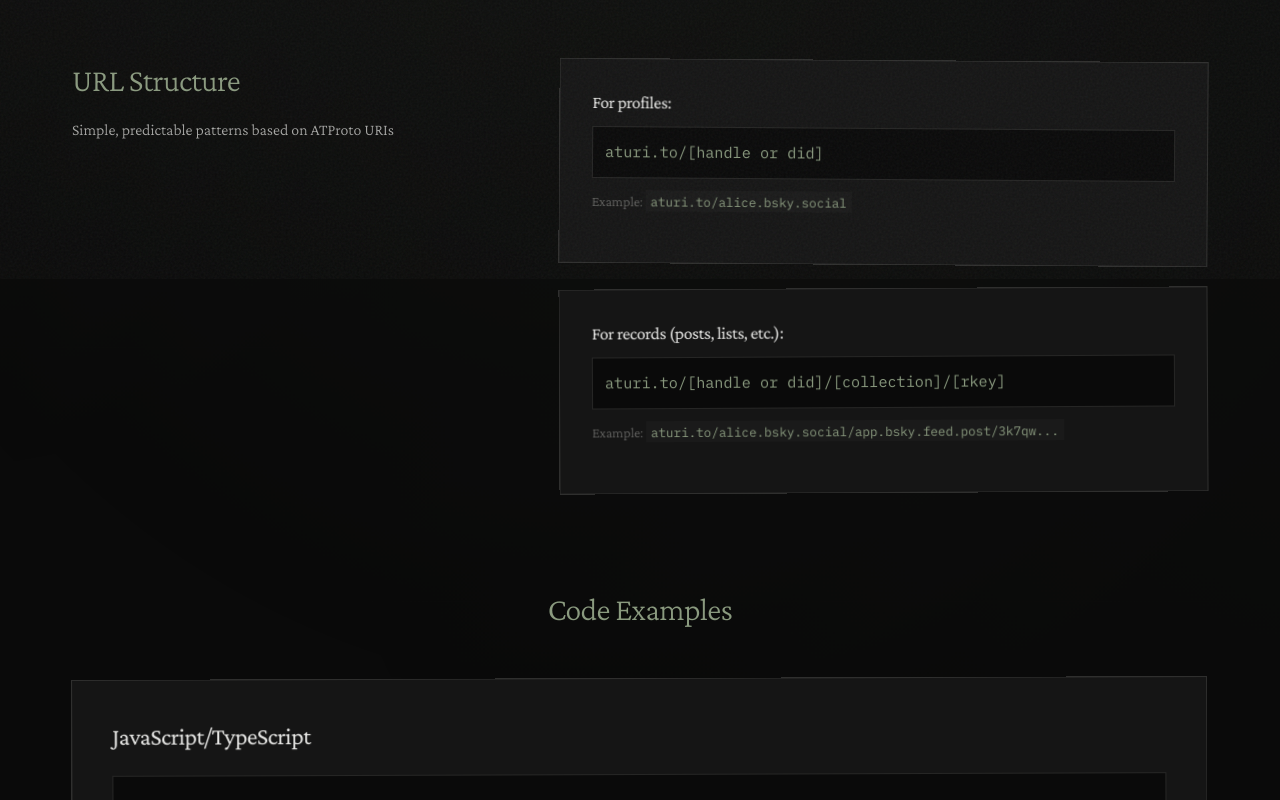
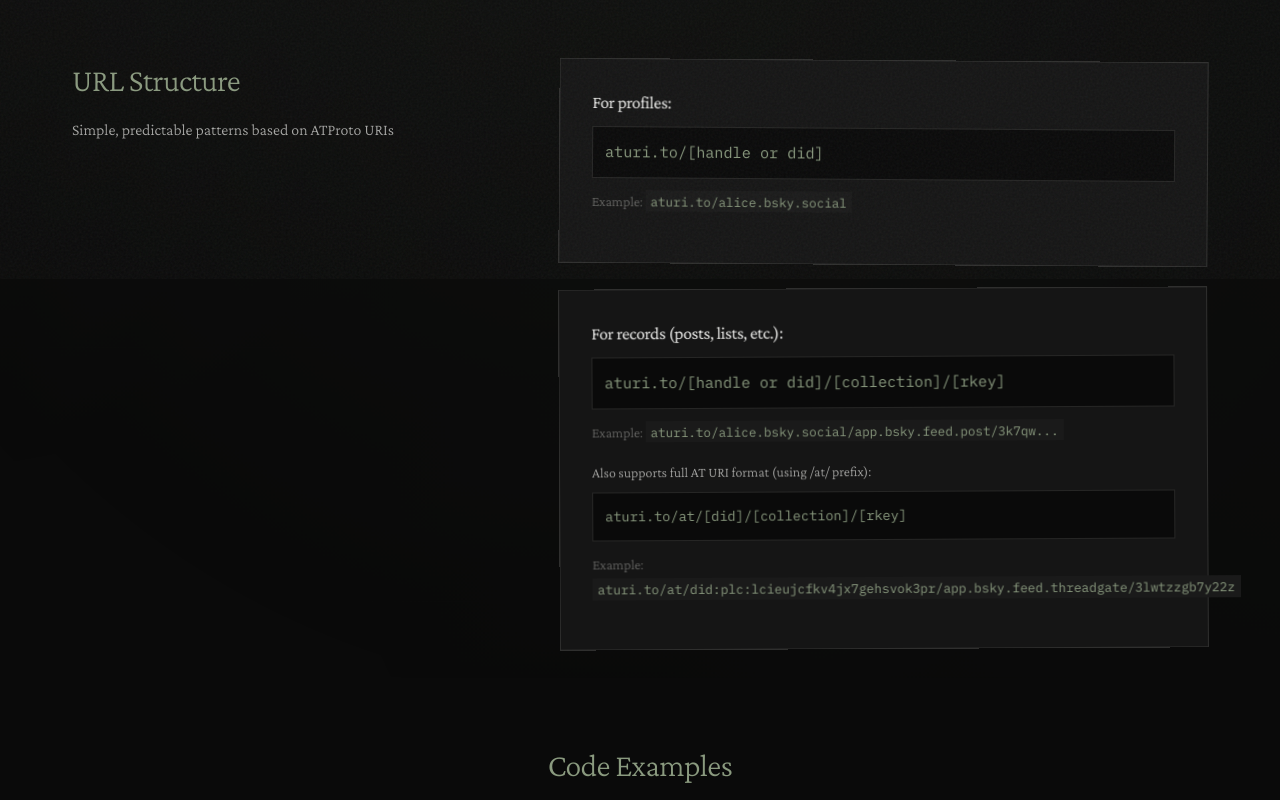
Before and after one commit to atpota-to/aturi, a Next.js app: page /integrate in a window 1280 px wide. Shown: the part 521-1321 px from the top of the page. Built offline with nearby package versions, Linux system fonts and the light colour scheme.

Commit message:
Enhance AT URI support in integrate page and link generator. Add full AT URI format with /at/ prefix in documentation and examples. Update link generation functions to optionally use /at/ prefix for improved clarity and consistency in URL formatting.

```diff
--- a/src/app/integrate/page.tsx
+++ b/src/app/integrate/page.tsx
@@ -32,6 +32,14 @@
 \`\`\`
 Example: \`aturi.to/alice.bsky.social/app.bsky.feed.post/3k7qw...\`
 
+### Full AT URI format (also supported):
+\`\`\`
+aturi.to/at/[did]/[collection]/[rkey]
+\`\`\`
+Example: \`aturi.to/at/did:plc:lcieujcfkv4jx7gehsvok3pr/app.bsky.feed.threadgate/3lwtzzgb7y22z\`
+
+Note: Use \`/at/\` prefix (not \`/at://\`) to preserve the DID format in the URL path.
+
 ## Code Examples
 
 ### JavaScript/TypeScript
@@ -52,6 +60,11 @@
 // Usage with custom domain
 const customLink = toAturiLink(atUri, 'myshare.app');
 // https://myshare.app/alice.bsky.social/app.bsky.feed.post/3k7qw...
+
+// Or use /at/ prefix for explicit AT URI format
+const didUri = "at://did:plc:xxx/app.bsky.feed.post/3k7qw...";
+const atLink = \`https://aturi.to/at/\${didUri.replace('at://', '')}\`;
+// https://aturi.to/at/did:plc:xxx/app.bsky.feed.post/3k7qw...
 \`\`\`
 
 ### React Component
@@ -314,11 +327,27 @@
                 padding: '0.75rem',
                 background: 'var(--bg-primary)',
                 border: '1px solid var(--border-medium)',
+                marginBottom: '0.75rem'
               }}>
                 aturi.to/[handle or did]/[collection]/[rkey]
               </code>
+              <p style={{ color: 'var(--text-tertiary)', fontSize: '0.875rem', marginBottom: '0.75rem' }}>
+                Example: <code>aturi.to/alice.bsky.social/app.bsky.feed.post/3k7qw...</code>
+              </p>
+              <p style={{ color: 'var(--text-secondary)', fontSize: '0.875rem', marginTop: '1rem', marginBottom: '0.5rem' }}>
+                Also supports full AT URI format (using /at/ prefix):
+              </p>
+              <code style={{
+                display: 'block',
+                fontSize: '0.85rem',
+                padding: '0.75rem',
+                background: 'var(--bg-primary)',
+                border: '1px solid var(--border-medium)',
+              }}>
+                aturi.to/at/[did]/[collection]/[rkey]
+              </code>
               <p style={{ color: 'var(--text-tertiary)', fontSize: '0.875rem', marginTop: '0.75rem' }}>
-                Example: <code>aturi.to/alice.bsky.social/app.bsky.feed.post/3k7qw...</code>
+                Example: <code style={{ fontSize: '0.8rem' }}>aturi.to/at/did:plc:lcieujcfkv4jx7gehsvok3pr/app.bsky.feed.threadgate/3lwtzzgb7y22z</code>
               </p>
             </div>
           </div>
@@ -364,7 +393,7 @@
               fontSize: '0.9rem',
               lineHeight: 1.6,
               overflow: 'auto'
-            }}>{`// Convert AT URI to aturi.to link (or your custom domain)
+              }}>{`// Convert AT URI to aturi.to link (or your custom domain)
 function toAturiLink(atUri: string, domain: string = 'aturi.to'): string {
   // at://alice.bsky.social/app.bsky.feed.post/3k7qw...
   const uri = atUri.replace('at://', '');
@@ -378,7 +407,12 @@
 
 // Usage with custom domain
 const customLink = toAturiLink(atUri, 'myshare.app');
-// https://myshare.app/alice.bsky.social/app.bsky.feed.post/3k7qw...`}</pre>
+// https://myshare.app/alice.bsky.social/app.bsky.feed.post/3k7qw...
+
+// Or use /at/ prefix for explicit AT URI format
+const didUri = "at://did:plc:xxx/app.bsky.feed.post/3k7qw...";
+const atLink = \`https://aturi.to/at/\${didUri.replace('at://', '')}\`;
+// https://aturi.to/at/did:plc:xxx/app.bsky.feed.post/3k7qw...`}</pre>
           </div>
 
           <div style={{
```
Also changed, not shown: src/app/at/[...slug]/page.tsx (added, +47 -0 lines), src/utils/linkGenerator.ts (+11 -3 lines).
